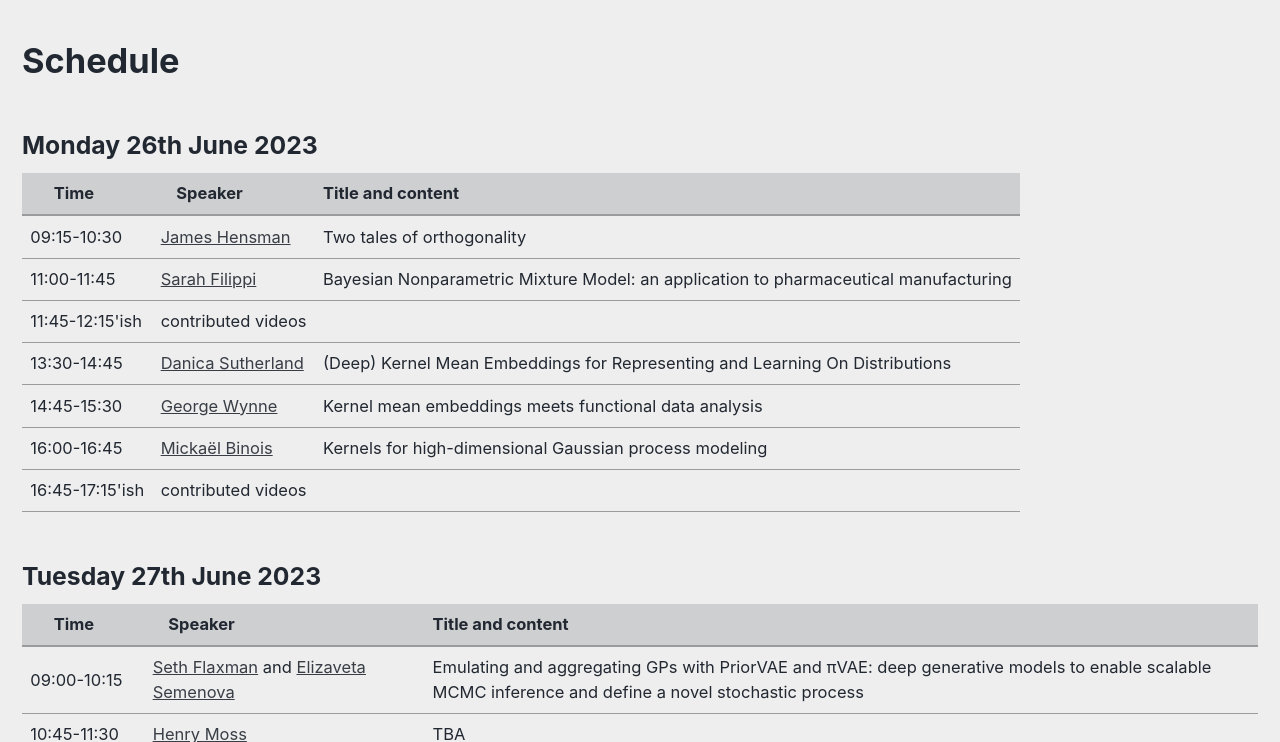
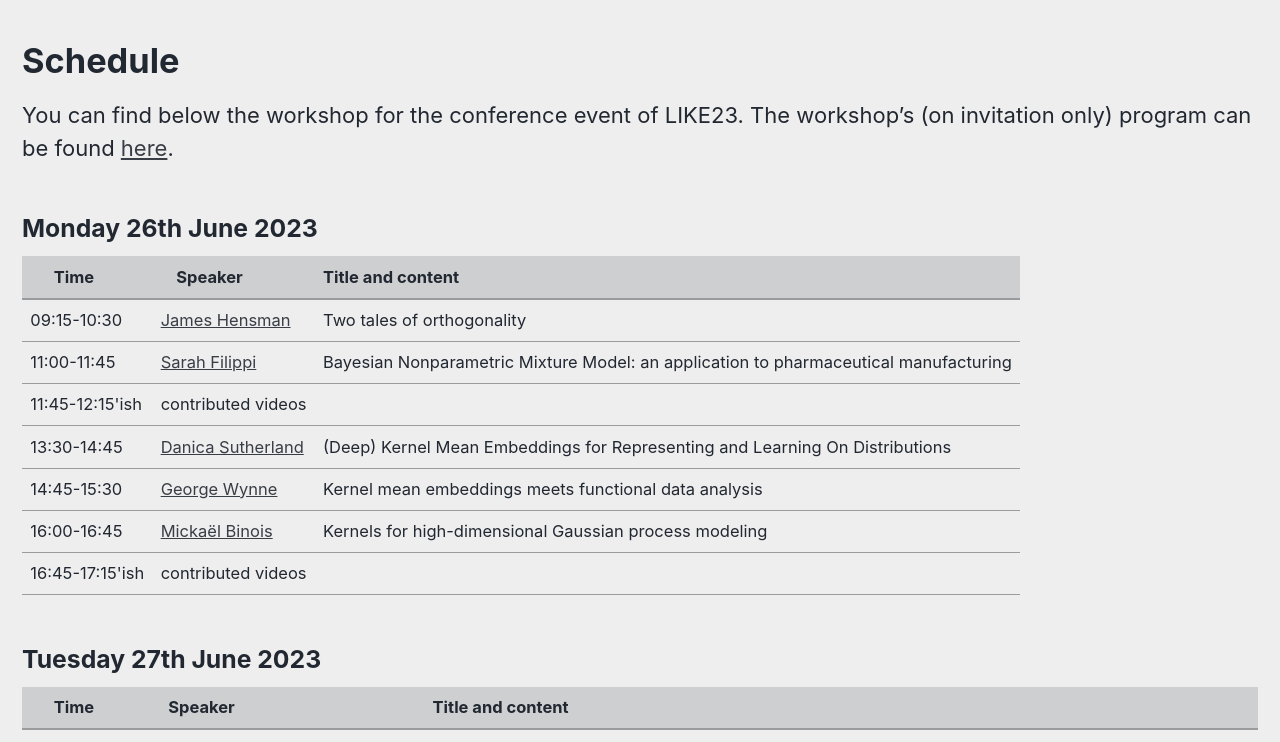
Before and after one commit to LIKE23-Bern/LIKE23-Bern.github.io, a Jekyll site: the page built from _pages/program.md, in a window 1280 px wide and 900 px high, scrolled down 316 px, cut to the strip 158-900 px from the top of the window. Built offline with Jekyll 4.4.1, drawn with Linux system fonts in a browser that asks for light colours; cached includes are drawn as plain includes.

Commit message:
Update program.md

```diff
--- a/_pages/program.md
+++ b/_pages/program.md
@@ -19,7 +19,7 @@ header:
 
 # Schedule
 
-
+You can find below the workshop for the conference event of LIKE23. The workshop's (on invitation only) program can be found [here](/program_workshop).
 ### Monday 26th June 2023
 
 <table>
```
